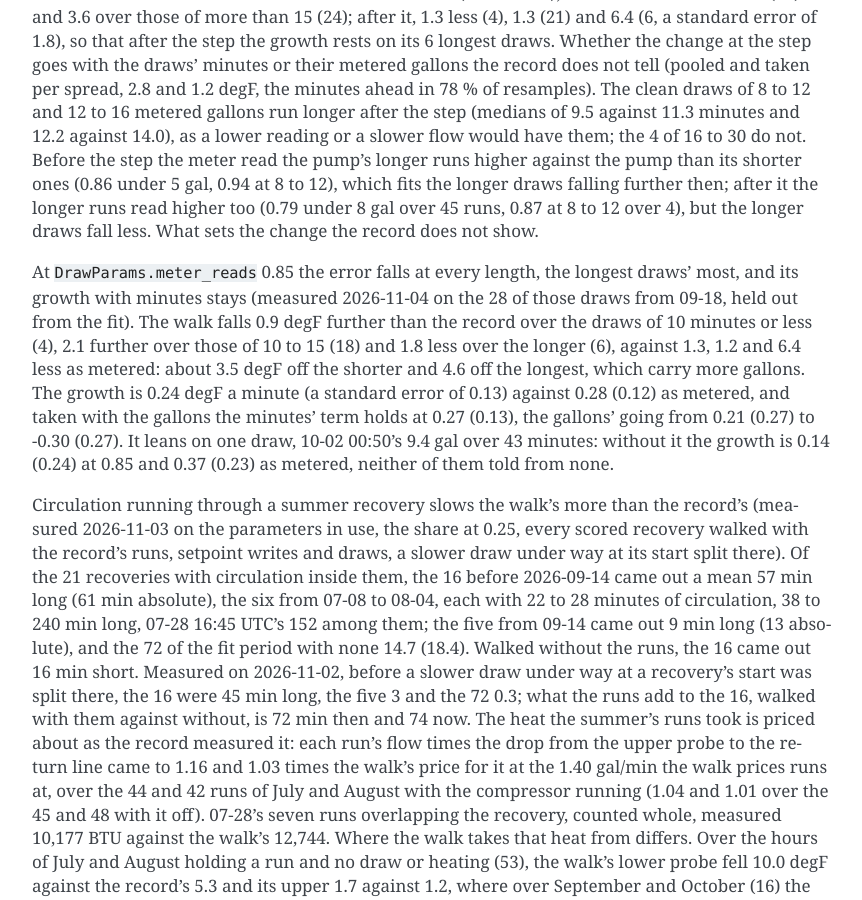
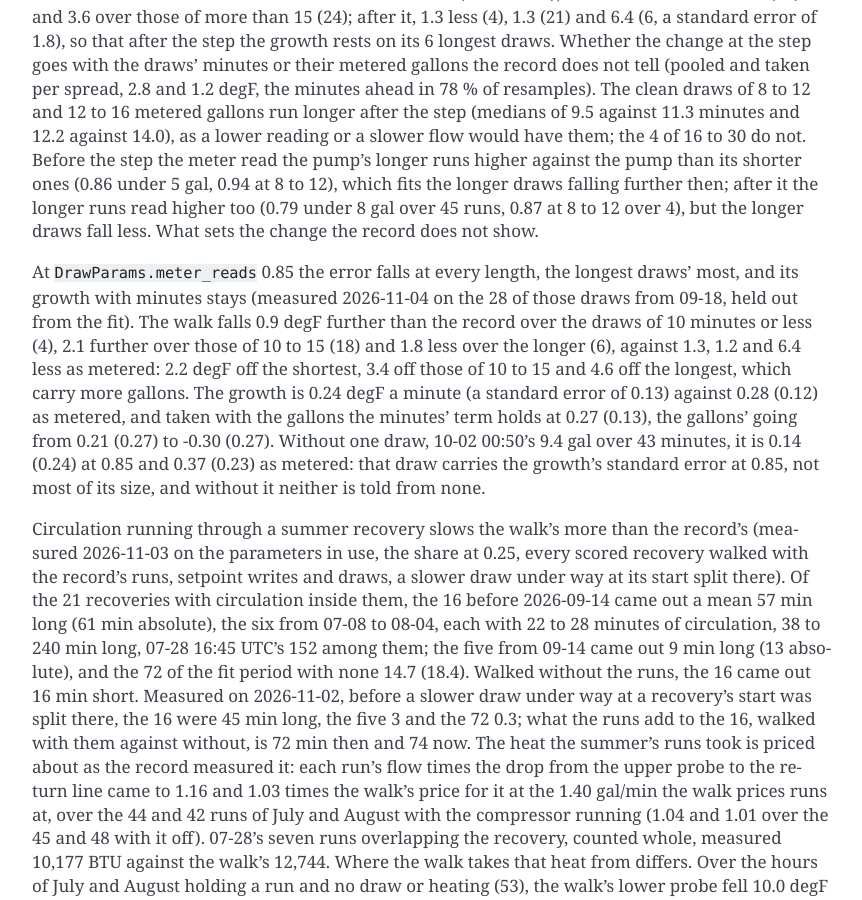
Before and after one commit to eman/nwp500-python, a Sphinx documentation site: the page built from docs/explanation/simulator.rst, in a window 1280 px wide and 900 px high, scrolled down 15551 px. Shown: the whole window, without its empty margins (338-1200 px from the left). Built offline with Sphinx 7.4.7, drawn with Linux system fonts in a browser that asks for light colours.

Commit message:
docs(sim): the long draws' shifts by length; what the 43-minute draw carries

```diff
--- a/docs/explanation/simulator.rst
+++ b/docs/explanation/simulator.rst
@@ -906,14 +906,15 @@ longest draws' most, and its growth with minutes stays (measured
 2026-11-04 on the 28 of those draws from 09-18, held out from the fit).
 The walk falls 0.9 degF further than the record over the draws of 10
 minutes or less (4), 2.1 further over those of 10 to 15 (18) and 1.8
-less over the longer (6), against 1.3, 1.2 and 6.4 less as metered:
-about 3.5 degF off the shorter and 4.6 off the longest, which carry more
-gallons. The growth is 0.24 degF a minute (a standard error of 0.13)
-against 0.28 (0.12) as metered, and taken with the gallons the minutes'
-term holds at 0.27 (0.13), the gallons' going from 0.21 (0.27) to -0.30
-(0.27). It leans on one draw, 10-02 00:50's 9.4 gal over 43 minutes:
-without it the growth is 0.14 (0.24) at 0.85 and 0.37 (0.23) as metered,
-neither of them told from none.
+less over the longer (6), against 1.3, 1.2 and 6.4 less as metered: 2.2
+degF off the shortest, 3.4 off those of 10 to 15 and 4.6 off the
+longest, which carry more gallons. The growth is 0.24 degF a minute (a
+standard error of 0.13) against 0.28 (0.12) as metered, and taken with
+the gallons the minutes' term holds at 0.27 (0.13), the gallons' going
+from 0.21 (0.27) to -0.30 (0.27). Without one draw, 10-02 00:50's 9.4
+gal over 43 minutes, it is 0.14 (0.24) at 0.85 and 0.37 (0.23) as
+metered: that draw carries the growth's standard error at 0.85, not most
+of its size, and without it neither is told from none.
 
 Circulation running through a summer recovery slows the walk's more than
 the record's (measured 2026-11-03 on the parameters in use, the share at
```
